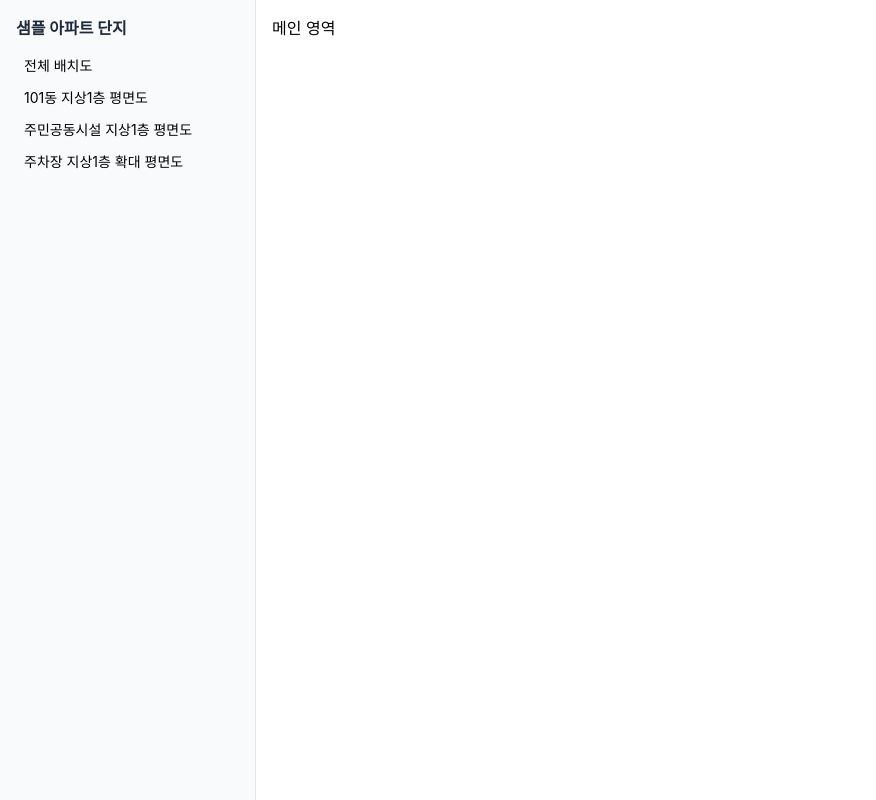
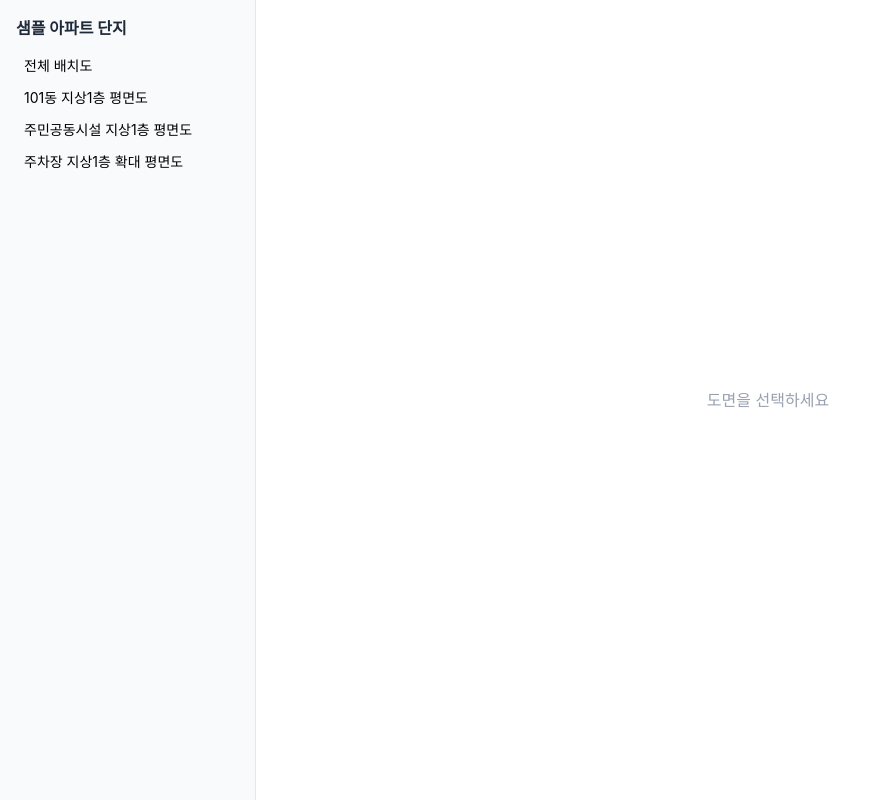
Before and after one commit to k1my3ch4n/timwork, a React (Vite) app: page / in a window 1280 px wide. Shown: the whole page, without its empty margins (0-876 px from the left). Built offline with nearby package versions, Linux system fonts and the light colour scheme.

Commit message:
feat : 도면 선택 및 이미지 표시

```diff
--- a/src/pages/main/ui/MainPage.tsx
+++ b/src/pages/main/ui/MainPage.tsx
@@ -1,8 +1,15 @@
+import { useState } from 'react';
 import { metadata, getDrawings } from '@entities/drawing';
 
 const drawings = getDrawings(metadata);
 
 export default function MainPage() {
+  const [selectedDrawingId, setSelectedDrawingId] = useState<string | null>(null);
+
+  const selectedDrawing = selectedDrawingId
+    ? metadata.drawings[selectedDrawingId]
+    : null;
+
   return (
     <div className="flex h-screen">
       <aside className="w-64 border-r border-gray-200 bg-gray-50 p-4">
@@ -11,13 +18,32 @@ export default function MainPage() {
         </h2>
         <ul className="space-y-1 text-sm">
           {drawings.map((drawing) => (
-            <li key={drawing.id} className="rounded px-2 py-1 hover:bg-gray-100 cursor-pointer">
+            <li
+              key={drawing.id}
+              className={`rounded px-2 py-1 cursor-pointer ${
+                selectedDrawingId === drawing.id
+                  ? 'bg-blue-100 text-blue-800 font-semibold'
+                  : 'hover:bg-gray-100'
+              }`}
+              onClick={() => setSelectedDrawingId(drawing.id)}
+            >
               {drawing.name}
             </li>
           ))}
         </ul>
       </aside>
-      <main className="flex-1 bg-white p-4">메인 영역</main>
+      <main className="flex-1 overflow-auto bg-white p-4">
+        {selectedDrawing ? (
+          <img
+            src={`/drawings/${selectedDrawing.image}`}
+            alt={selectedDrawing.name}
+          />
+        ) : (
+          <div className="flex h-full items-center justify-center text-gray-400">
+            도면을 선택하세요
+          </div>
+        )}
+      </main>
     </div>
   );
 }
```
